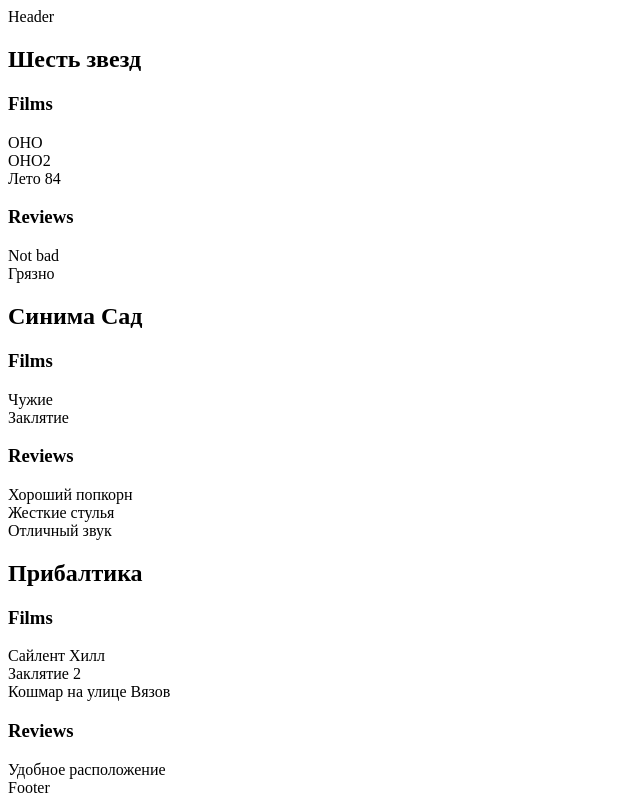
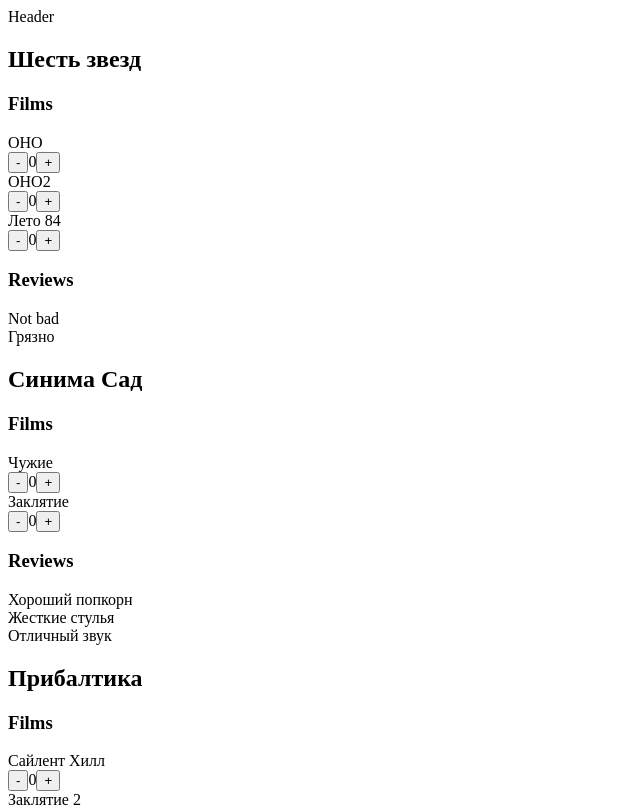
Before and after one commit to and-adad/simple-react-app, a React (Vite) app: page / in a window 1280 px wide. Shown: the top 807 px of the page, without its empty margins (0-640 px from the left). Built offline with nearby package versions, Linux system fonts and the light colour scheme.

Commit message:
Отрендерил две кнопки но они пока не работают

```diff
--- a/src/components/cinema/component.jsx
+++ b/src/components/cinema/component.jsx
@@ -3,6 +3,10 @@ import { Reviews } from "../reviews/component";
 
 export const Cinema = ({ cinema }) => {
     const {name, films, reviews} = cinema;
+
+
+
+
   return (
     <>
         <h2>{name}</h2>
--- a/src/components/film/component.jsx
+++ b/src/components/film/component.jsx
@@ -1,3 +1,18 @@
+import { useState } from "react";
+
 export const Film = ({ film }) => {
-  return <div>{film.name}</div>;
+
+  useState();
+
+  return (
+    <>
+      <div>{film.name}</div>
+
+      <div>
+        <button>-</button>
+        0
+        <button>+</button>
+      </div>
+    </>
+  );
 };
```
